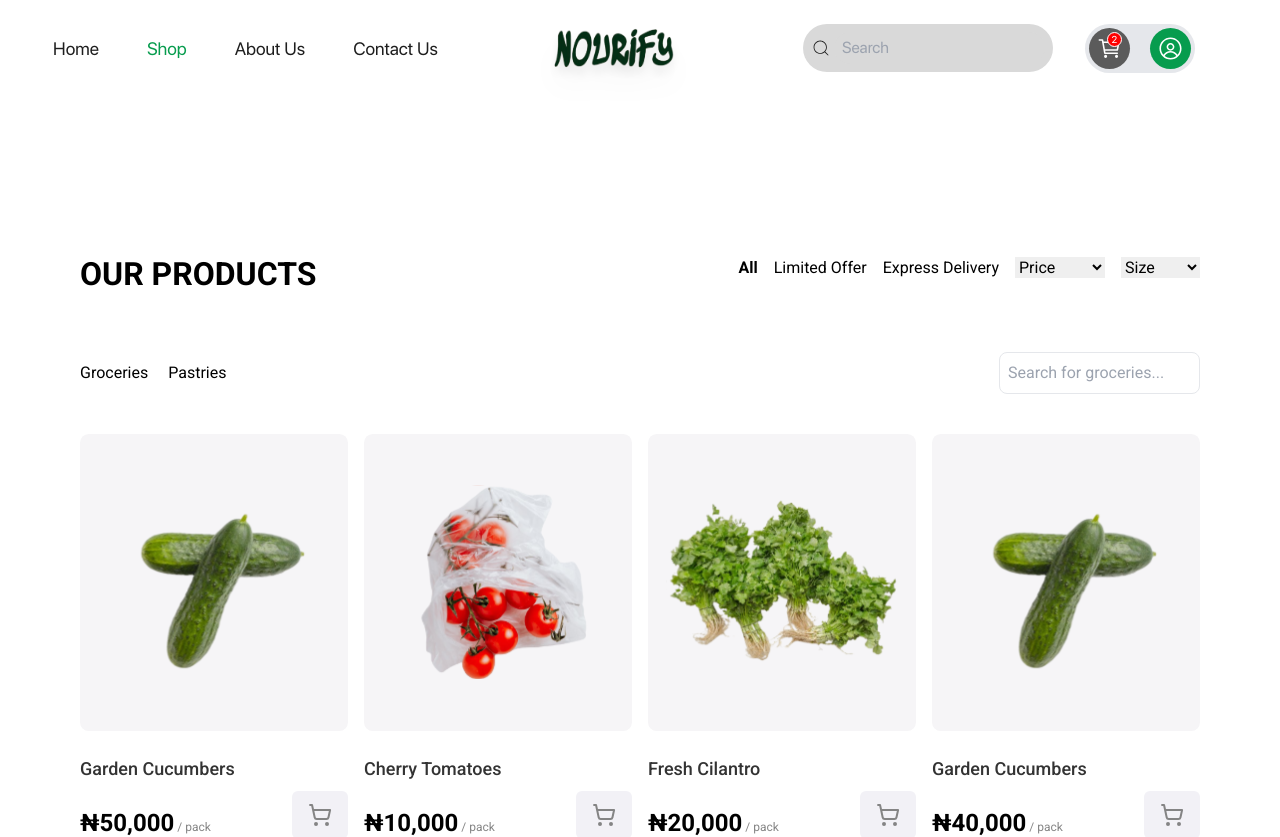
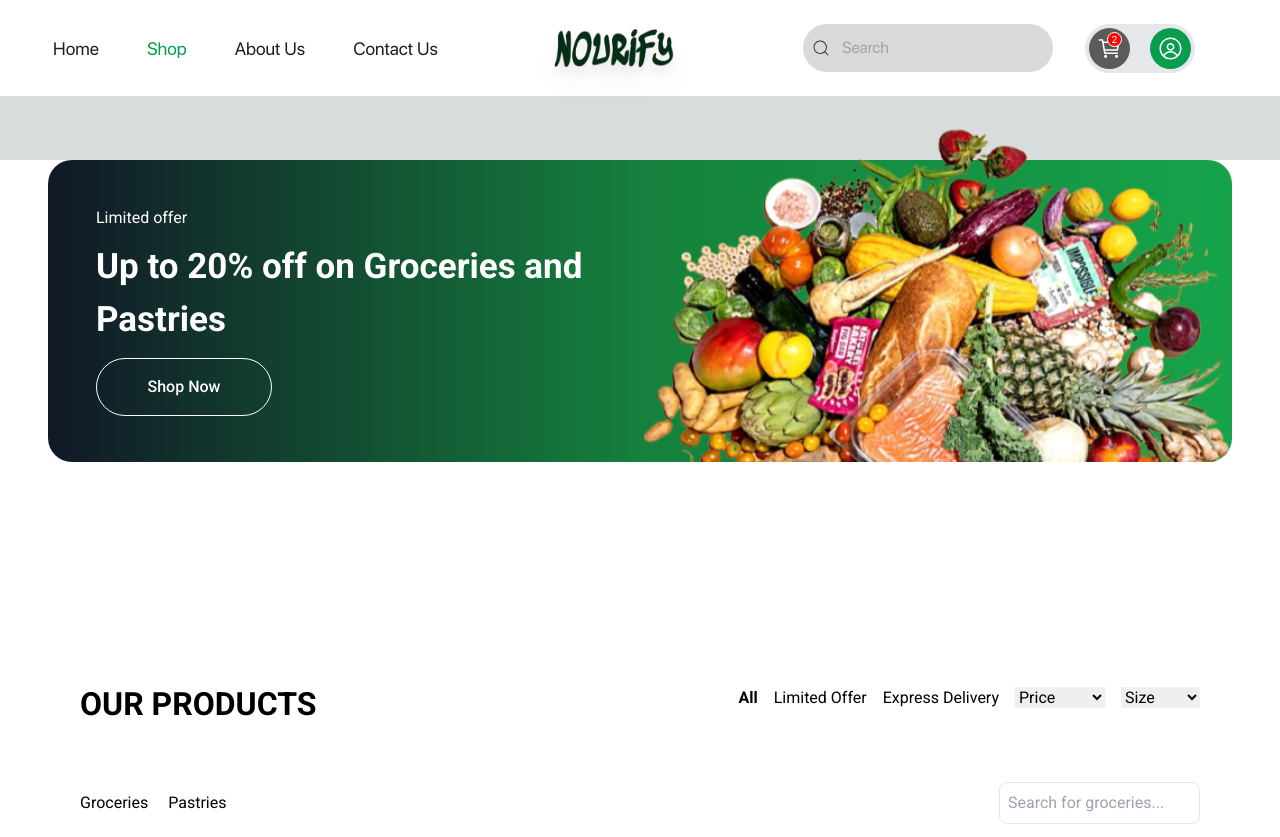
Before and after one commit to Nourify-develop/Nourify, a Next.js app: page /shop in a window 1280 px wide. Shown: the top 837 px of the page. Built offline with nearby package versions, Linux system fonts and the light colour scheme; a web font is replaced by a local one.

Commit message:
made some changes

```diff
--- a/src/app/shop/page.tsx
+++ b/src/app/shop/page.tsx
@@ -1,9 +1,11 @@
 import React from "react";
 import OurProducts from "./components/OurProducts";
+import Limoffer from "@/components/limoffer";
 
 const page = () => {
   return (
-    <div>
+    <div className="bg-white">
+      <Limoffer/>
       <OurProducts />
     </div>
   );
--- a/src/components/limoffer.tsx
+++ b/src/components/limoffer.tsx
@@ -3,7 +3,7 @@ import React from "react";
 
 const Limoffer = () => {
   return (
-    <div className="md:px-[3em] px-[1em] w-full my-[4em]">
+    <div className="md:px-[3em] px-[1em] w-full my-[4em] ">
       <div className="text-center gap-2 md:text-left flex flex-col md:flex-row bg-gradient-to-r from-gray-900 via-green-700 to-green-600 rounded-3xl justify-between items-center overflow-hidden md:overflow-visible ">
         <div className="px-[3em] py-4 text-white flex flex-col gap-[0.7em] md:w-[50%]">
           <h3>Limited offer</h3>
--- /dev/null
+++ b/src/components/newsletter.tsx
@@ -0,0 +1,12 @@
+import React from 'react'
+
+
+const newsletter = () => {
+  return (
+    <div className='bg-cover bg-center newsletter h-[20em]' >
+
+    </div>
+  )
+}
+
+export default newsletter
--- a/src/components/newsletter/newsletter.css
+++ b/src/components/newsletter/newsletter.css
@@ -1,4 +1,5 @@
 .newsletter{
-background-image: url("/public//newsletter.jpeg");
+background-image: url("/public/Newsletter.svg");
+background-repeat: no-repeat;
 
 }
--- a/src/components/newsletter/newsletter.tsx
+++ b/src/components/newsletter/newsletter.tsx
@@ -3,7 +3,7 @@ import "./newsletter.css";
 
 const newsletter = () => {
   return (
-    <div className="p-[5em]  w-[80%] rounded-3xl newsletter gap-[1em] text-center bg-blue-500 my-[2em] flex flex-col ">
+    <div className="p-[5em]  w-[80%] rounded-3xl newsletter sgap-[1em] text-center  my-[2em] flex flex-col ">
       <h1 className="text-[46px] font-[700] ">SUBSCRIBE TO OUR NEWSLETTER</h1>
       <p className="text-[20px] font-[500] text-[#FFFFFFB2] w-[70%] mx-auto ">
         Enjoy the best deals and freshest finds every week. Stay updated with
```
Also changed, not shown: public/newsletter.jpeg (deleted), 1 other file (tests, documents, lock files or other folders).
